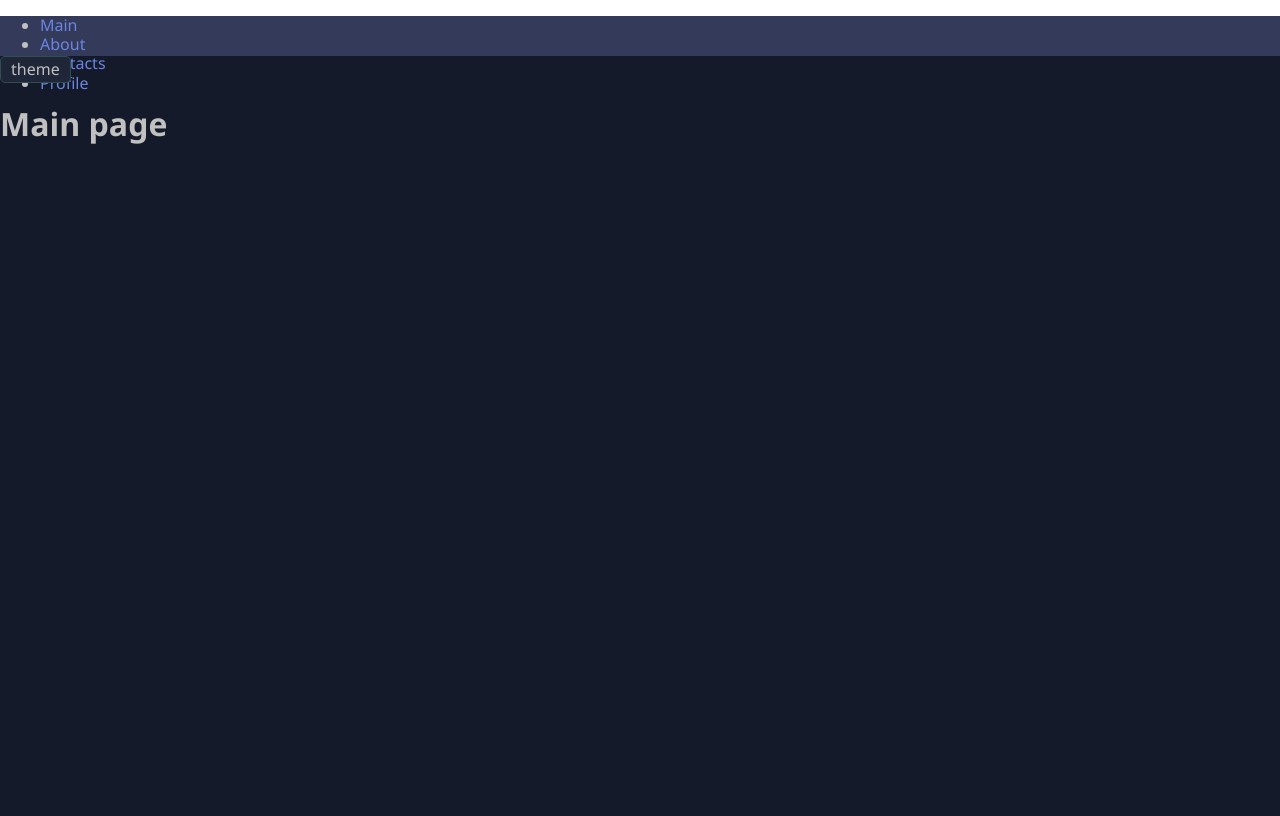
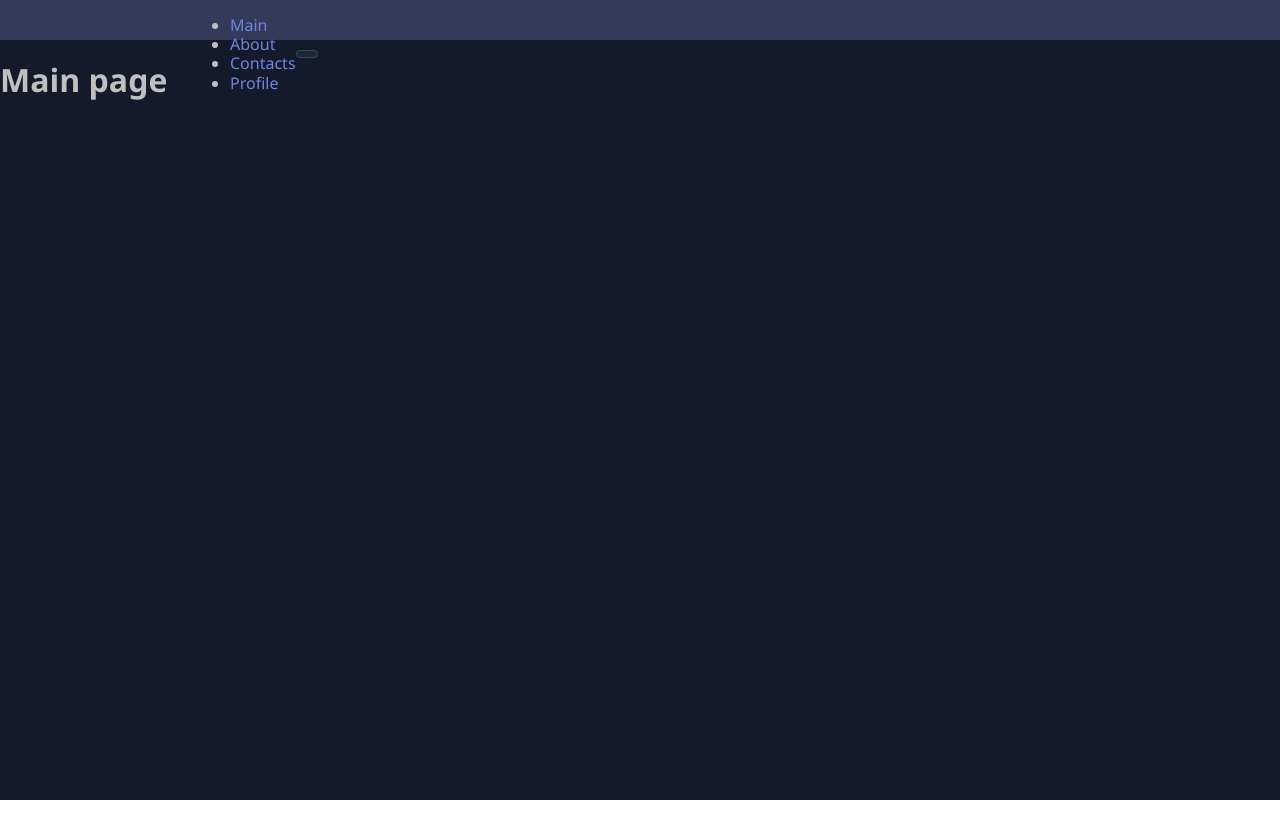
Before and after one commit to gobvoz/blog, a React app: page / in a window 1280 px wide. Built offline with nearby package versions, Linux system fonts and the light colour scheme.

Commit message:
- add `ThemeToggler` component

```diff
--- a/src/app/app.tsx
+++ b/src/app/app.tsx
@@ -11,13 +11,11 @@ import './styles/index.scss';
 interface Props {}
 
 const App: FC<Props> = props => {
-  const { theme, toggleTheme } = useTheme();
+  const { theme } = useTheme();
 
   return (
     <div className={classNames(['app', theme])}>
       <Navbar />
-
-      <button onClick={toggleTheme}>theme</button>
 
       <AppRouter />
     </div>
--- a/src/app/styles/theme/dark.scss
+++ b/src/app/styles/theme/dark.scss
@@ -19,4 +19,7 @@
   --bg-button-primary: linear-gradient(45deg, #ff1a6a 0%, #47cbff 100%);
 
   --hover-bg-button-default: #3e4658;
+
+  --bg-toggler-moon: #f5f5f5;
+  --bg-toggler-sun: #303050;
 }
--- a/src/app/styles/theme/light.scss
+++ b/src/app/styles/theme/light.scss
@@ -19,4 +19,7 @@
   --bg-button-primary: linear-gradient(45deg, #ff1a6a 0%, #47cbff 100%);
 
   --hover-bg-button-default: #ddd;
+
+  --bg-toggler-moon: #f5f5f5;
+  --bg-toggler-sun: #e5e547;
 }
--- a/src/shared/ui/horizontal-menu/ui/horizontal-menu.module.scss
+++ b/src/shared/ui/horizontal-menu/ui/horizontal-menu.module.scss
@@ -2,7 +2,6 @@
   display: flex;
   height: 100%;
   align-items: center;
-  max-width: 900px;
   margin: 0 auto;
   padding: 0;
 
--- a/src/shared/ui/horizontal-menu/ui/horizontal-menu.tsx
+++ b/src/shared/ui/horizontal-menu/ui/horizontal-menu.tsx
@@ -10,11 +10,13 @@ interface Props {
 
 const HorizontalMenu: FC<Props> = props => {
   const { className, children } = props;
-  console.log(cls);
+
   return (
     <ul className={classNames([cls.horizontalMenu, className])}>
-      {children.map(child => (
-        <li className={cls.element}>{child}</li>
+      {children.map((child, index) => (
+        <li key={index} className={cls.element}>
+          {child}
+        </li>
       ))}
     </ul>
   );
--- /dev/null
+++ b/src/shared/ui/theme-toggler/index.ts
@@ -0,0 +1 @@
+export { ThemeToggler } from './ui/theme-toggler';
--- /dev/null
+++ b/src/shared/ui/theme-toggler/ui/theme-toggler.module.scss
@@ -0,0 +1,28 @@
+.theme-toggler {
+  width: 41px;
+  height: 30px;
+  padding: 0;
+  position: relative;
+  border: 1px solid var(--border-color);
+  border-radius: 15px;
+
+  &:before,
+  &:after {
+    content: '';
+    display: block;
+    width: 20px;
+    height: 20px;
+    position: absolute;
+    top: 5px;
+    border-radius: 50%;
+  }
+
+  &:before {
+    background-color: var(--bg-toggler-moon);
+    left: 5px;
+  }
+  &:after {
+    background-color: var(--bg-toggler-sun);
+    left: 14px;
+  }
+}
--- /dev/null
+++ b/src/shared/ui/theme-toggler/ui/theme-toggler.tsx
@@ -0,0 +1,16 @@
+import { FC } from 'react';
+import { classNames } from 'shared/libs/class-names';
+
+import cls from './theme-toggler.module.scss';
+
+interface Props extends React.HTMLProps<HTMLButtonElement> {
+  className?: string;
+}
+
+const ThemeToggler: FC<Props> = props => {
+  const { onClick, className } = props;
+
+  return <button className={classNames([cls.themeToggler, className])} onClick={onClick} />;
+};
+
+export { ThemeToggler };
--- a/src/widgets/navbar/ui/navbar.module.scss
+++ b/src/widgets/navbar/ui/navbar.module.scss
@@ -2,4 +2,15 @@
   width: 100%;
   height: var(--navbar-height);
   background-color: var(--bg-menu-color);
+
+  .wrapper {
+    display: flex;
+    align-items: center;
+    max-width: 900px;
+    margin: 0 auto;
+  }
+
+  .left-margin-auto {
+    margin-left: auto;
+  }
 }
--- a/src/widgets/navbar/ui/navbar.tsx
+++ b/src/widgets/navbar/ui/navbar.tsx
@@ -1,7 +1,11 @@
 import { FC } from 'react';
 
+import { useTheme } from 'app/providers/theme-provider';
+
+import { HorizontalMenu } from 'shared/ui/horizontal-menu';
+
 import { AppLink } from 'shared/ui/app-link';
-import { HorizontalMenu } from 'shared/ui/horizontal-menu';
+import { ThemeToggler } from 'shared/ui/theme-toggler';
 import { classNames } from 'shared/libs/class-names';
 
 import cls from './navbar.module.scss';
@@ -11,15 +15,20 @@ interface Props {
 }
 
 const Navbar: FC<Props> = props => {
+  const { toggleTheme } = useTheme();
+
   const { className } = props;
   return (
     <nav className={classNames([cls.navbar, className])}>
+      <div className={classNames([cls.wrapper])}>
         <HorizontalMenu>
           <AppLink to="/">Main</AppLink>
           <AppLink to="/about">About</AppLink>
           <AppLink to="/contacts">Contacts</AppLink>
           <AppLink to="/profile">Profile</AppLink>
         </HorizontalMenu>
+        <ThemeToggler className={cls.leftMarginAuto} onClick={toggleTheme} />
+      </div>
     </nav>
   );
 };
```
Lines whose indentation alone changed are shown as unchanged.
